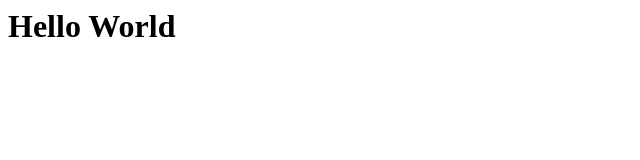
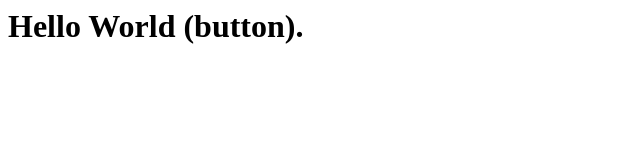
Before and after one commit to VanitaCSE/Software_Simulation_For_Perimeter, a plain HTML site: page index.html in a window 1280 px wide. Shown: the whole page, without its empty margins (0-640 px from the left). Drawn offline with Linux system fonts and the light colour scheme.

```diff
--- a/index.html
+++ b/index.html
@@ -1 +1 @@
-<h1>Hello World</h1>
+<h1>Hello World (button).</h1>
```
